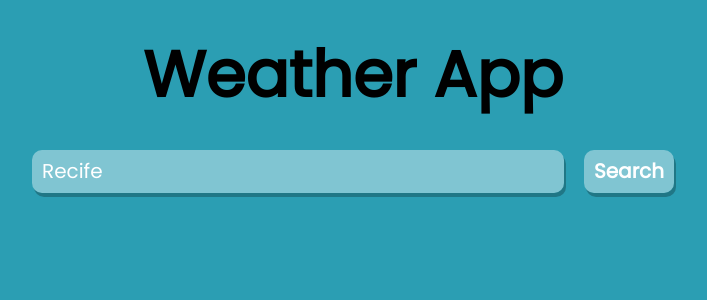
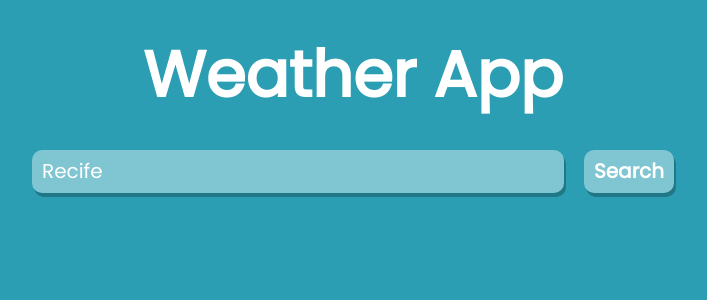
Before and after one commit to Luzin7/react-weather-app, a React (Create React App) app: page / in a window 1280 px wide. Shown: the top 300 px of the page, without its empty margins (287-994 px from the left). Built offline with nearby package versions, Linux system fonts and the light colour scheme.

Commit message:
♻️refactor: Muda valores CSS

```diff
--- a/src/style/header.css
+++ b/src/style/header.css
@@ -1,5 +1,5 @@
 .header h1 {
-  color: var(--btn-color);
+  color: var(--text-color);
   font-weight: bold;
   text-align: center;
   font-size: 4em;
```
